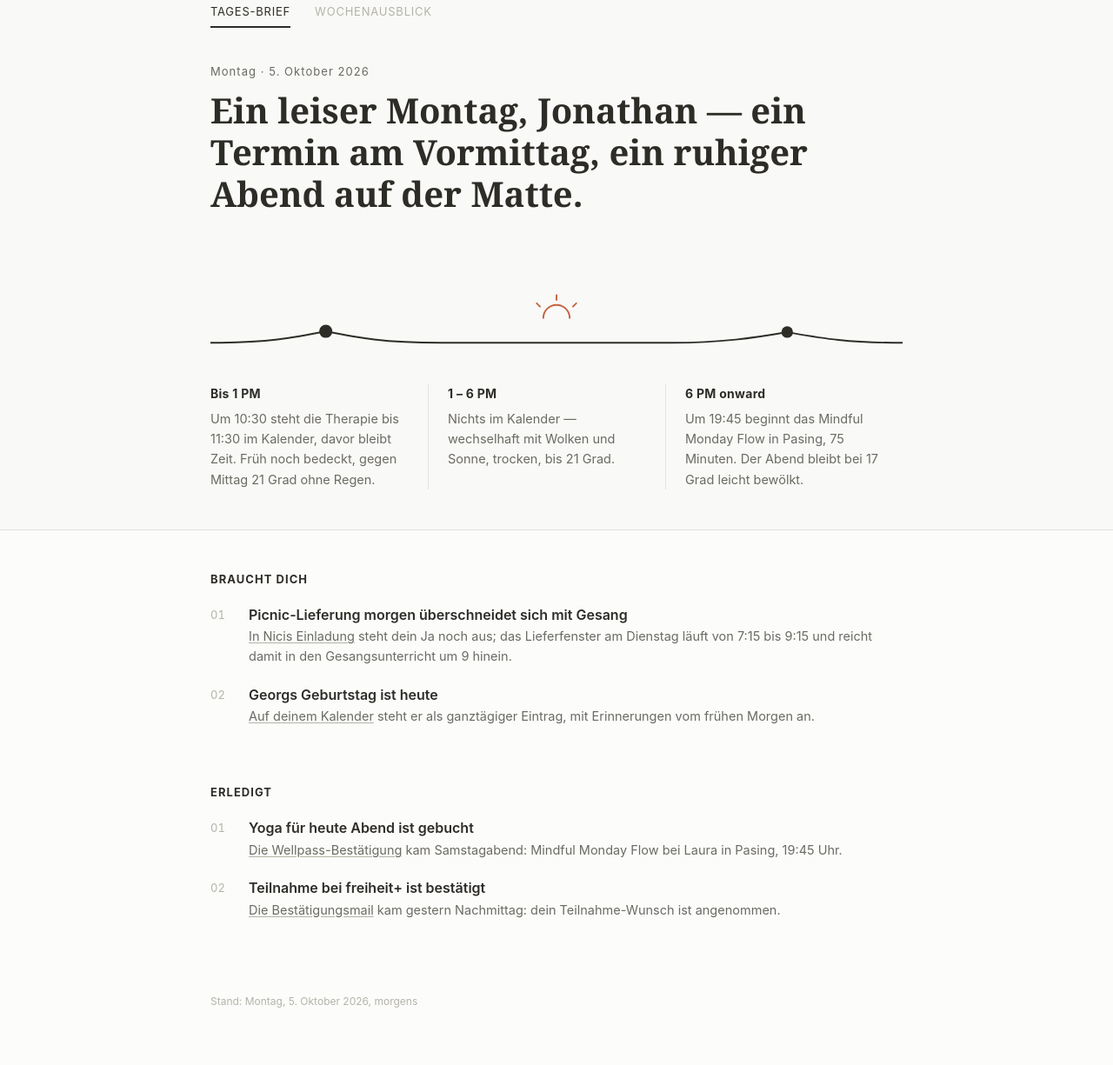
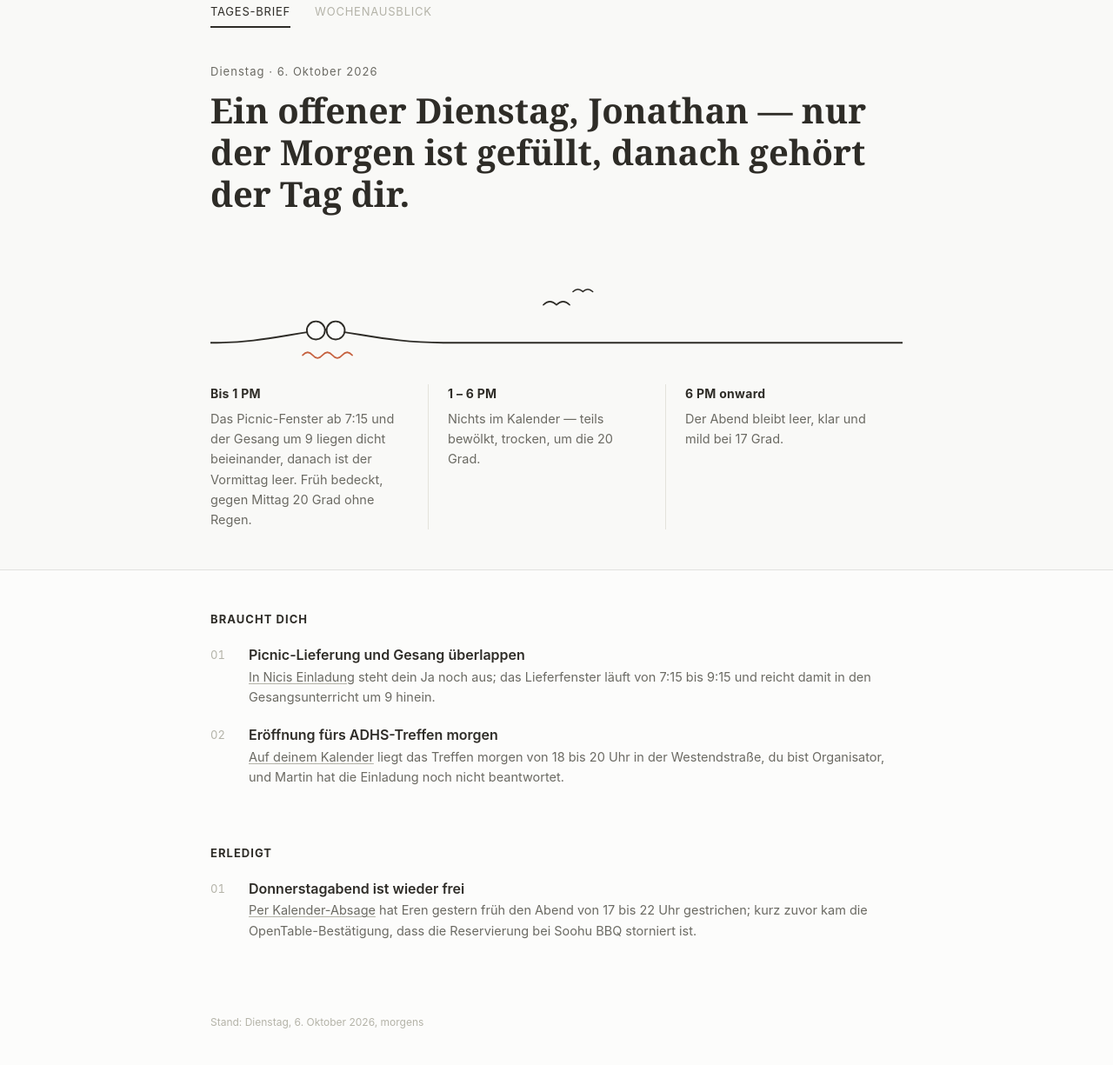
Before and after one commit to jonariver/brief-app, a plain HTML site: page index.html in a window 1280 px wide. Shown: the part 31-1256 px from the top of the page at 87% size. Before the commit the page ends 1232 px from the top, so only its background shows below. Drawn offline with Linux system fonts and the light colour scheme; a web font is replaced by a local one.

Commit message:
Tages-Brief 6. Oktober 2026

```diff
--- a/index.html
+++ b/index.html
@@ -86,29 +86,30 @@ a.src{color:var(--ink-soft);}
     <!-- ===== TOP: TAGES-BRIEF ===== -->
     <!-- SECTION:brief-top -->
     <div class="pane active" id="top-brief">
-      <p class="daydate">Montag &#183; 5. Oktober 2026</p>
-      <h1 class="headline">Ein leiser Montag, Jonathan &#8212; ein Termin am Vormittag, ein ruhiger Abend auf der Matte.</h1>
-      <svg class="terrain" viewBox="0 0 840 170" xmlns="http://www.w3.org/2000/svg" role="img" aria-label="Der Tag als Landschaft: ein kleiner Hügel am Vormittag, flache Ebene am Nachmittag mit Sonne hinter Wolken, ein sanfter Hügel am Abend">
-        <path d="M0 128 C 70 128, 100 122, 140 114 C 180 122, 210 128, 280 128 L 560 128 C 620 128, 660 122, 700 115 C 740 122, 770 128, 840 128" fill="none" stroke="#2E2C27" stroke-width="2" stroke-linecap="round"/>
-        <circle cx="140" cy="114" r="8" fill="#2E2C27"/>
-        <circle cx="700" cy="115" r="7" fill="#2E2C27"/>
-        <g fill="none" stroke="#C6613F" stroke-width="2" stroke-linecap="round">
-          <path d="M404 98 a16 16 0 0 1 32 0"/>
-          <line x1="420" y1="70" x2="420" y2="76"/><line x1="396" y1="80" x2="400" y2="84"/><line x1="444" y1="80" x2="440" y2="84"/>
+      <p class="daydate">Dienstag &#183; 6. Oktober 2026</p>
+      <h1 class="headline">Ein offener Dienstag, Jonathan &#8212; nur der Morgen ist gefüllt, danach gehört der Tag dir.</h1>
+      <svg class="terrain" viewBox="0 0 840 170" xmlns="http://www.w3.org/2000/svg" role="img" aria-label="Der Tag als Landschaft: ein kleiner Hügel am frühen Morgen mit zwei sich überschneidenden Terminen, danach flache Ebene mit Vögeln am Himmel">
+        <path d="M0 128 C 60 128, 90 118, 140 112 C 190 118, 220 128, 290 128 L 840 128" fill="none" stroke="#2E2C27" stroke-width="2" stroke-linecap="round"/>
+        <circle cx="128" cy="113" r="11" fill="#FCFCFB" stroke="#2E2C27" stroke-width="2"/>
+        <circle cx="152" cy="113" r="11" fill="#FCFCFB" stroke="#2E2C27" stroke-width="2"/>
+        <path d="M112 143 q6 -7 12 0 t12 0 t12 0 t12 0 t12 0" fill="none" stroke="#C6613F" stroke-width="2" stroke-linecap="round"/>
+        <g fill="none" stroke="#2E2C27" stroke-width="1.6" stroke-linecap="round">
+          <path d="M404 82 q8 -8 16 0 q8 -8 16 0"/>
+          <path d="M440 66 q6 -6 12 0 q6 -6 12 0"/>
         </g>
       </svg>
       <div class="acts">
         <div class="act">
           <b>Bis 1 PM</b>
-          <p>Um 10:30 steht die Therapie bis 11:30 im Kalender, davor bleibt Zeit. Früh noch bedeckt, gegen Mittag 21 Grad ohne Regen.</p>
+          <p>Das Picnic-Fenster ab 7:15 und der Gesang um 9 liegen dicht beieinander, danach ist der Vormittag leer. Früh bedeckt, gegen Mittag 20 Grad ohne Regen.</p>
         </div>
         <div class="act">
           <b>1 &#8211; 6 PM</b>
-          <p>Nichts im Kalender &#8212; wechselhaft mit Wolken und Sonne, trocken, bis 21 Grad.</p>
+          <p>Nichts im Kalender &#8212; teils bewölkt, trocken, um die 20 Grad.</p>
         </div>
         <div class="act">
           <b>6 PM onward</b>
-          <p>Um 19:45 beginnt das Mindful Monday Flow in Pasing, 75 Minuten. Der Abend bleibt bei 17 Grad leicht bewölkt.</p>
+          <p>Der Abend bleibt leer, klar und mild bei 17 Grad.</p>
         </div>
       </div>
     </div>
@@ -160,12 +161,12 @@ a.src{color:var(--ink-soft);}
         <h2>Braucht dich</h2>
         <ol class="items">
           <li>
-            <span class="t"><a class="src" style="color:inherit;text-decoration:none" href="https://www.google.com/calendar/event?eid=Y2NzMzhlOWo2aGhtY2I5bDY1Z2oyYjlrNzBvM2liYjJjNHBtYWJiNjZncmppY2hsNmRpMzJjajZjNCBzZWpvcml2ZUBt&amp;ctz=Europe/Berlin">Picnic-Lieferung morgen überschneidet sich mit Gesang</a></span>
-            <p><a class="src" href="https://www.google.com/calendar/event?eid=Y2NzMzhlOWo2aGhtY2I5bDY1Z2oyYjlrNzBvM2liYjJjNHBtYWJiNjZncmppY2hsNmRpMzJjajZjNCBzZWpvcml2ZUBt&amp;ctz=Europe/Berlin">In Nicis Einladung</a> steht dein Ja noch aus; das Lieferfenster am Dienstag läuft von 7:15 bis 9:15 und reicht damit in den Gesangsunterricht um 9 hinein.</p>
+            <span class="t"><a class="src" style="color:inherit;text-decoration:none" href="https://www.google.com/calendar/event?eid=Y2NzMzhlOWo2aGhtY2I5bDY1Z2oyYjlrNzBvM2liYjJjNHBtYWJiNjZncmppY2hsNmRpMzJjajZjNCBzZWpvcml2ZUBt&amp;ctz=Europe/Berlin">Picnic-Lieferung und Gesang überlappen</a></span>
+            <p><a class="src" href="https://www.google.com/calendar/event?eid=Y2NzMzhlOWo2aGhtY2I5bDY1Z2oyYjlrNzBvM2liYjJjNHBtYWJiNjZncmppY2hsNmRpMzJjajZjNCBzZWpvcml2ZUBt&amp;ctz=Europe/Berlin">In Nicis Einladung</a> steht dein Ja noch aus; das Lieferfenster läuft von 7:15 bis 9:15 und reicht damit in den Gesangsunterricht um 9 hinein.</p>
           </li>
           <li>
-            <span class="t"><a class="src" style="color:inherit;text-decoration:none" href="https://www.google.com/calendar/event?eid=Y29zNmNkOXA2c3BtOGJiNGNrcTNpYjlrNjBvbTRiYjI2OWgzMGJiMjZvcjMybzluNnRpMzBwMWs3NF8yMDI2MTAwNSBzZWpvcml2ZUBt&amp;ctz=Europe/Berlin">Georgs Geburtstag ist heute</a></span>
-            <p><a class="src" href="https://www.google.com/calendar/event?eid=Y29zNmNkOXA2c3BtOGJiNGNrcTNpYjlrNjBvbTRiYjI2OWgzMGJiMjZvcjMybzluNnRpMzBwMWs3NF8yMDI2MTAwNSBzZWpvcml2ZUBt&amp;ctz=Europe/Berlin">Auf deinem Kalender</a> steht er als ganztägiger Eintrag, mit Erinnerungen vom frühen Morgen an.</p>
+            <span class="t"><a class="src" style="color:inherit;text-decoration:none" href="https://www.google.com/calendar/event?eid=MG1ibjBuOGllNnBmN2NsYWhwcmo4Z2cwNWkgc2Vqb3JpdmVAbQ&amp;ctz=Europe/Berlin">Eröffnung fürs ADHS-Treffen morgen</a></span>
+            <p><a class="src" href="https://www.google.com/calendar/event?eid=MG1ibjBuOGllNnBmN2NsYWhwcmo4Z2cwNWkgc2Vqb3JpdmVAbQ&amp;ctz=Europe/Berlin">Auf deinem Kalender</a> liegt das Treffen morgen von 18 bis 20 Uhr in der Westendstraße, du bist Organisator, und Martin hat die Einladung noch nicht beantwortet.</p>
           </li>
         </ol>
       </section>
@@ -173,12 +174,8 @@ a.src{color:var(--ink-soft);}
         <h2>Erledigt</h2>
         <ol class="items">
           <li>
-            <span class="t"><a class="src" style="color:inherit;text-decoration:none" href="https://mail.google.com/mail/?authuser=sejorive@gmail.com#all/thread-f:1878059878617194103|msg-f:1878059878617194103">Yoga für heute Abend ist gebucht</a></span>
-            <p><a class="src" href="https://mail.google.com/mail/?authuser=sejorive@gmail.com#all/thread-f:1878059878617194103|msg-f:1878059878617194103">Die Wellpass-Bestätigung</a> kam Samstagabend: Mindful Monday Flow bei Laura in Pasing, 19:45 Uhr.</p>
-          </li>
-          <li>
-            <span class="t"><a class="src" style="color:inherit;text-decoration:none" href="https://mail.google.com/mail/?authuser=sejorive@gmail.com#all/thread-f:1878134555150493746|msg-f:1878134555150493746">Teilnahme bei freiheit+ ist bestätigt</a></span>
-            <p><a class="src" href="https://mail.google.com/mail/?authuser=sejorive@gmail.com#all/thread-f:1878134555150493746|msg-f:1878134555150493746">Die Bestätigungsmail</a> kam gestern Nachmittag: dein Teilnahme-Wunsch ist angenommen.</p>
+            <span class="t"><a class="src" style="color:inherit;text-decoration:none" href="https://mail.google.com/mail/?authuser=sejorive@gmail.com#all/thread-f:1878187903405449763">Donnerstagabend ist wieder frei</a></span>
+            <p><a class="src" href="https://mail.google.com/mail/?authuser=sejorive@gmail.com#all/thread-f:1878187903405449763">Per Kalender-Absage</a> hat Eren gestern früh den Abend von 17 bis 22 Uhr gestrichen; kurz zuvor kam die OpenTable-Bestätigung, dass die Reservierung bei Soohu BBQ storniert ist.</p>
           </li>
         </ol>
       </section>
@@ -232,7 +229,7 @@ a.src{color:var(--ink-soft);}
     </div>
     <!-- /SECTION:woche-bottom -->
 
-    <p class="updated" id="updated">Stand: Montag, 5. Oktober 2026, morgens</p>
+    <p class="updated" id="updated">Stand: Dienstag, 6. Oktober 2026, morgens</p>
   </div>
 </div>
 
```
